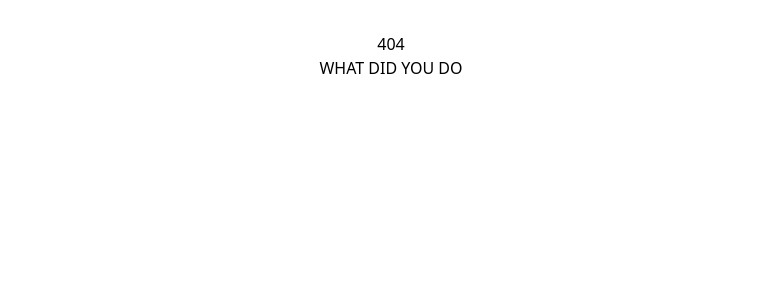
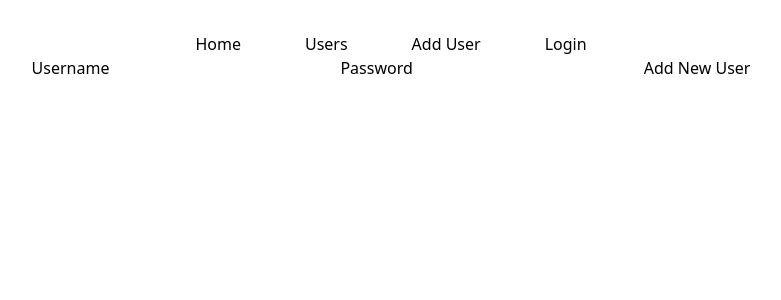
Before and after one commit to Eddieayala9965/url-shortner, a React (Vite) app in the folder frontend/: page /users/add in a window 1280 px wide. Before the commit this address had no page. Shown: the top 300 px of the page, without its empty margins (249-1030 px from the left). Built offline with nearby package versions, Linux system fonts and the light colour scheme.

Commit message:
added mu features, login and sign up

```diff
--- a/frontend/src/App.jsx
+++ b/frontend/src/App.jsx
@@ -2,6 +2,9 @@ import { createBrowserRouter, RouterProvider } from "react-router-dom";
 import Layout from "./pages/Layout";
 import Home from "./routes/Home";
 import ErrorPage from "./pages/ErrorPgae";
+import Users, { loader as userLoader } from "./routes/Users";
+import AddUser, { action as userAction } from "./routes/AddUser";
+import Login, { action as loginAction } from "./routes/Login";
 import "./App.css";
 
 const router = createBrowserRouter([
@@ -13,6 +16,21 @@ const router = createBrowserRouter([
         path: "/",
         element: <Home />,
       },
+      {
+        path: "/users",
+        element: <Users />,
+        loader: userLoader,
+      },
+      {
+        path: "/users/add",
+        element: <AddUser />,
+        action: userAction,
+      },
+      {
+        path: "/user/login",
+        element: <Login />,
+        action: loginAction,
+      },
     ],
   },
 ]);
--- a/frontend/src/components/Nav.jsx
+++ b/frontend/src/components/Nav.jsx
@@ -4,7 +4,7 @@ import { Link } from "react-router-dom";
 const Nav = ({ navItems }) => {
   return (
     <nav>
-      <ul>
+      <ul className="flex  gap-16">
         {navItems.map((link, index) => {
           return (
             <li key={`${link.title}-${index}`}>
--- a/frontend/src/pages/Layout.jsx
+++ b/frontend/src/pages/Layout.jsx
@@ -3,14 +3,16 @@ import Nav from "../components/Nav";
 const Layout = () => {
   const primaryNav = [
     { title: "Home", url: "/" },
-    { title: "URL", url: "/url" },
+    { title: "Users", url: "/users" },
+    { title: "Add User", url: "/users/add" },
+    { title: "Login", url: "/user/login" },
   ];
   return (
     <>
-      <div className="flex flex-col justify-center text-center items-center">
+      <div className="flex justify-center text-center items-center ">
         <Nav navItems={primaryNav} />
-        <Outlet />
       </div>
+      <Outlet />
     </>
   );
 };
--- /dev/null
+++ b/frontend/src/routes/AddUser.jsx
@@ -0,0 +1,44 @@
+import { Form, redirect } from "react-router-dom";
+
+export const action = async ({ request }) => {
+  const formData = await request.formData();
+  const email = formData.get("userEmail");
+  const password = formData.get("userPassword");
+  const data = { email, password };
+  const url = "http://localhost:8000/register";
+
+  const addUser = async (data) => {
+    const options = {
+      method: "POST",
+      headers: {
+        "Content-Type": "application/json",
+      },
+      body: JSON.stringify(data),
+    };
+    const response = await fetch(url, options);
+    data = await response.json();
+    console.log({ data });
+    return { data };
+  };
+  const result = await addUser(data);
+
+  console.log("Add user response:", result);
+
+  return redirect("/users");
+};
+const AddUser = () => {
+  return (
+    <Form method="POST">
+      <label>
+        Username
+        <input type="text" name="userEmail" />
+      </label>
+      <label>
+        Password
+        <input type="text" name="userPassword" />
+      </label>
+      <button type="submit">Add New User</button>
+    </Form>
+  );
+};
+export default AddUser;
--- /dev/null
+++ b/frontend/src/routes/Login.jsx
@@ -0,0 +1,48 @@
+import { Form, redirect } from "react-router-dom";
+
+export const action = async ({ request }) => {
+  const formData = await request.formData();
+  const email = formData.get("userEmail");
+  const password = formData.get("userPassword");
+  const data = { email, password };
+  const url = "http://localhost:8000/login";
+
+  const userLogin = async (data) => {
+    const options = {
+      method: "POST",
+      headers: {
+        "Content-Type": "application/json",
+      },
+      body: JSON.stringify(data),
+    };
+    const response = await fetch(url, options);
+    data = await response.json();
+
+    if (response.ok) {
+      window.alert(data.detail);
+      return true;
+    } else {
+      window.alert("login failed");
+      return false;
+    }
+  };
+
+  const loginSuccesful = await userLogin(data);
+  return loginSuccesful ? redirect("/") : redirect("/user/login");
+};
+const Login = () => {
+  return (
+    <Form method="POST">
+      <label>
+        Username
+        <input type="text" name="userEmail" />
+      </label>
+      <label>
+        Password
+        <input type="text" name="userPassword" />
+      </label>
+      <button type="submit">Login</button>
+    </Form>
+  );
+};
+export default Login;
--- /dev/null
+++ b/frontend/src/routes/Users.jsx
@@ -0,0 +1,32 @@
+import { useLoaderData } from "react-router-dom";
+
+export const loader = async () => {
+  const url = "http://localhost:8000/users";
+  const options = {
+    method: "GET",
+    headers: {
+      "Content-Type": "application/json",
+    },
+  };
+  const response = await fetch(url, options);
+  const data = await response.json();
+  console.log(data);
+  return { data };
+};
+
+const Users = () => {
+  const { data } = useLoaderData();
+  return (
+    <div className="flex flex-col gap-10">
+      <h1 className=" text-5xl underline">Users</h1>
+      <div>
+        <ul className="flex flex-col gap-3">
+          {data.map((user, index) => {
+            return <li key={index}>{user.email}</li>;
+          })}
+        </ul>
+      </div>
+    </div>
+  );
+};
+export default Users;
```
